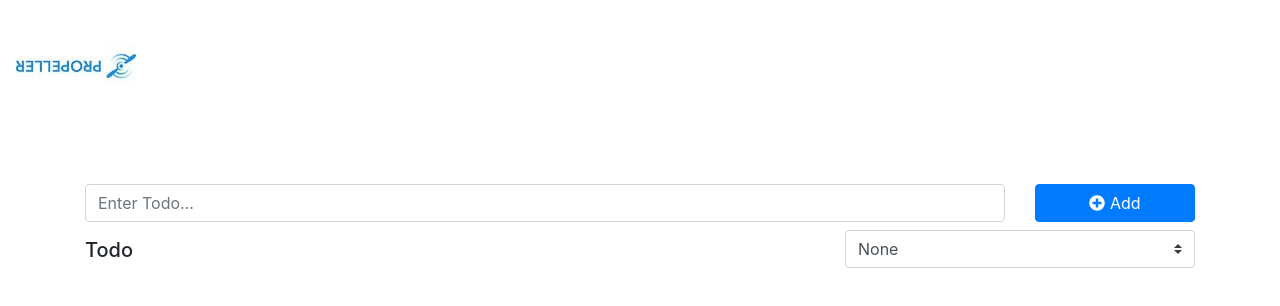
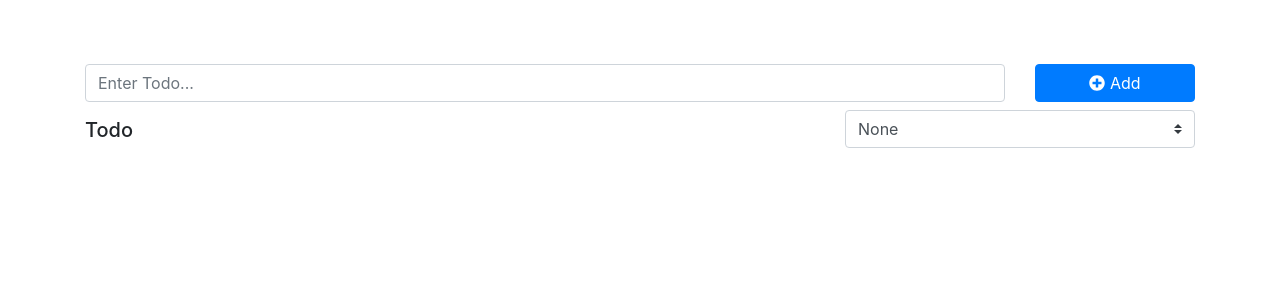
Before and after one commit to almirmerzic/Test, a React (Create React App) app in the folder app/: page / in a window 1280 px wide. Shown: the top 306 px of the page. Built offline with nearby package versions, Linux system fonts and the light colour scheme.

Commit message:
Update index.js

```diff
--- a/app/src/components/Navbar/index.js
+++ b/app/src/components/Navbar/index.js
@@ -1,10 +1,8 @@
 import React from 'react';
-import logo from './logo.jpg';
 
 const Navbar = () => (
     <div className="text-center">
         <nav className="navbar navbar-expand-lg">
-            <img src={logo} className="App-logo" alt="logo" />
             <div className="collapse navbar-collapse" id="navbarSupportedContent">
             </div>
         </nav>
```
